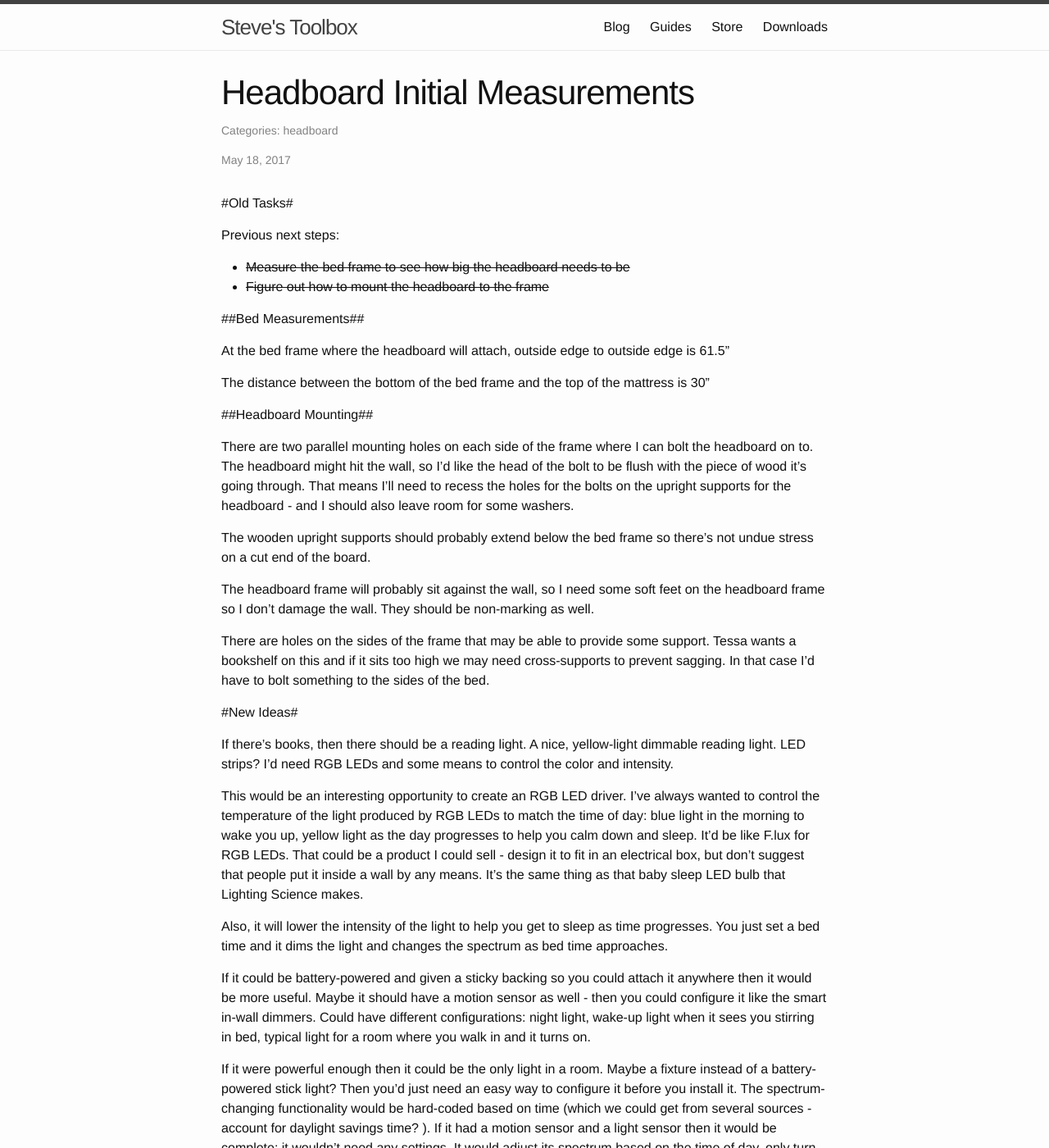
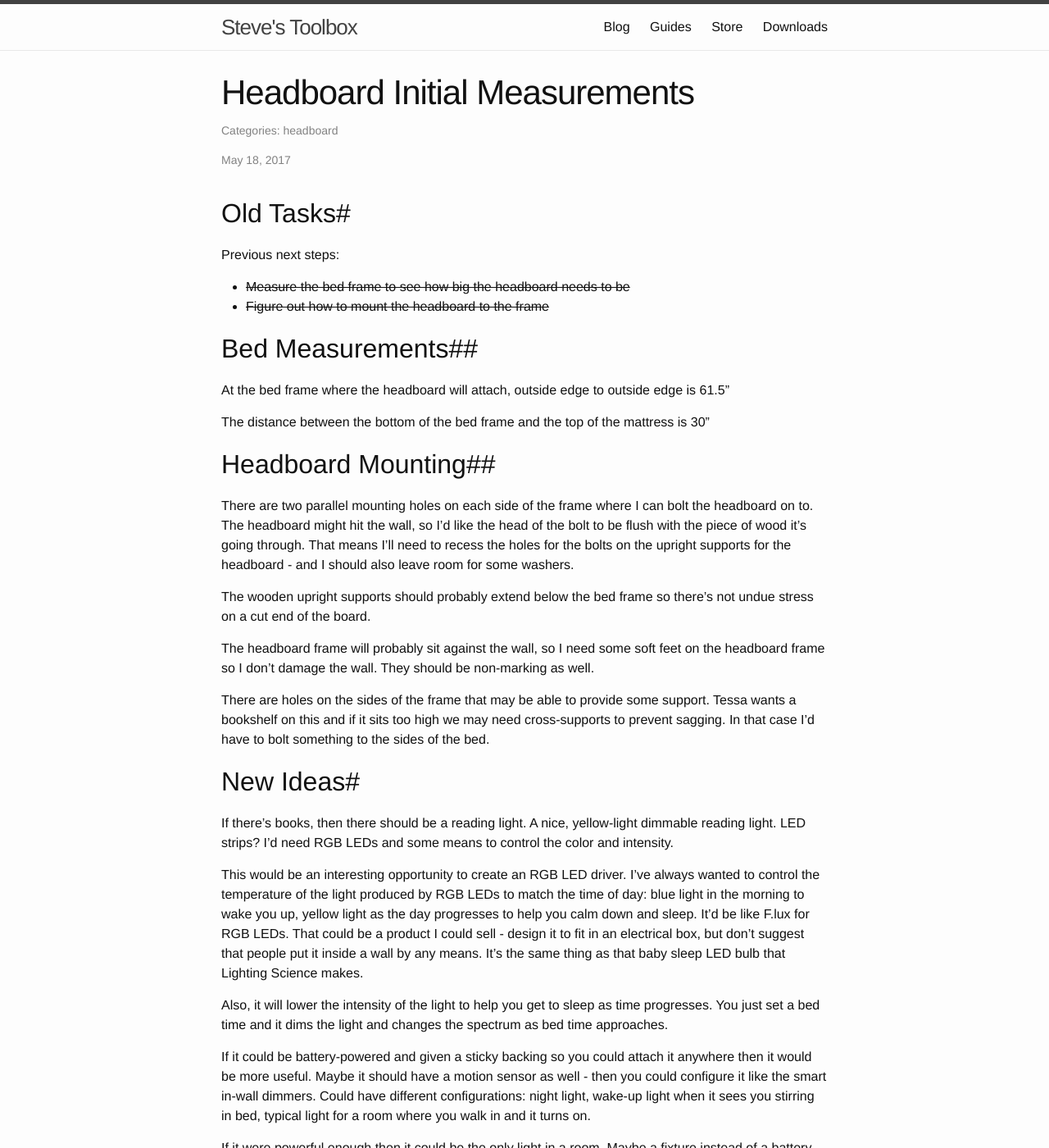
Before and after one commit to sfriederichs/sfriederichs.github.io, a Jekyll site: the page built from _posts/2017-05-18-Headboard-Initial-Measurements.md, in a window 1280 px wide and 1400 px high. Shown: the whole window at 82% size. Built offline with Jekyll 4.4.1, drawn with Linux system fonts in a browser that asks for light colours; some of the changed text lies outside the part shown.

```diff
--- a/_posts/2017-05-18-Headboard-Initial-Measurements.md
+++ b/_posts/2017-05-18-Headboard-Initial-Measurements.md
@@ -5,19 +5,20 @@ date:   2017-05-18 22:35
 categories: headboard
 ---
 
-#Old Tasks#
+## Old Tasks#
 
 Previous next steps:
+
 * ~~Measure the bed frame to see how big the headboard needs to be~~
 * ~~Figure out how to mount the headboard to the frame~~
 
-##Bed Measurements##
+## Bed Measurements##
 
 At the bed frame where the headboard will attach, outside edge to outside edge is 61.5"
 
 The distance between the bottom of the bed frame and the top of the mattress is 30"
 
-##Headboard Mounting##
+## Headboard Mounting##
 
 There are two parallel mounting holes on each side of the frame where I can bolt the headboard on to. The headboard might hit the wall, so I'd like
 the head of the bolt to be flush with the piece of wood it's going through. That means I'll need to recess the holes for the bolts on the upright
@@ -31,7 +32,7 @@ non-marking as well.
 There are holes on the sides of the frame that may be able to provide some support. Tessa wants a bookshelf on this and if it sits too high we may
 need cross-supports to prevent sagging. In that case I'd have to bolt something to the sides of the bed.
 
-#New Ideas#
+## New Ideas#
 
 If there's books, then there should be a reading light. A nice, yellow-light dimmable reading light. LED strips? I'd need RGB LEDs and some means
 to control the color and intensity.
@@ -59,7 +60,7 @@ a design for manufacture guy - maybe from China? I know people with contacts in
 This could be interesting.
 
 
-#New Tasks#
+## New Tasks#
 
 * Determine what size bolts I need to fit the frame
 * Determine what height the top of the headboard should be from the ground
```
